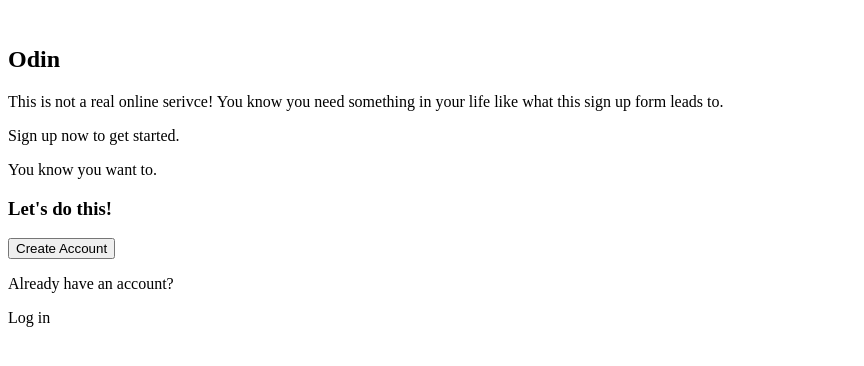
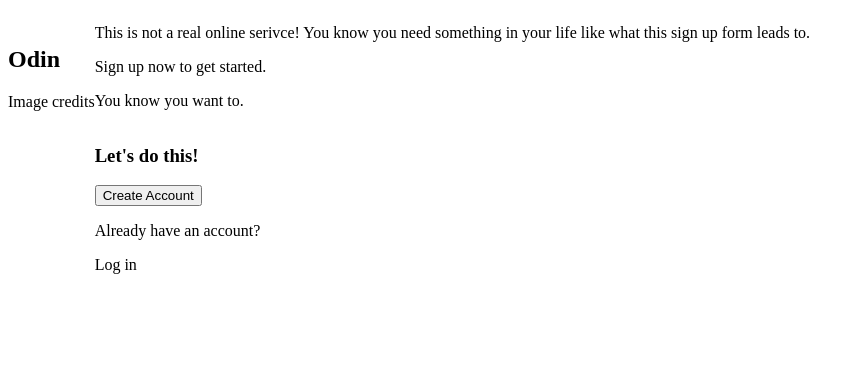
Before and after one commit to elenajusto/sign-up-form, a plain HTML site: page index.html in a window 1280 px wide. Shown: the whole page, without its empty margins (0-864 px from the left). Drawn offline with Linux system fonts and the light colour scheme.

Commit message:
Aligned sections with flexbox

```diff
--- a/index.html
+++ b/index.html
@@ -13,6 +13,7 @@
         <div id="left-page-text-background">
             <h1>Odin</h1>
         </div>
+        <p id="image-credits">Image credits</p>
     </section>
 
     <section id="right-page">
--- a/styles.css
+++ b/styles.css
@@ -0,0 +1,8 @@
+body {
+    display: flex;
+}
+
+#right-page {
+    display: flex;
+    flex-direction: column;
+}
```
